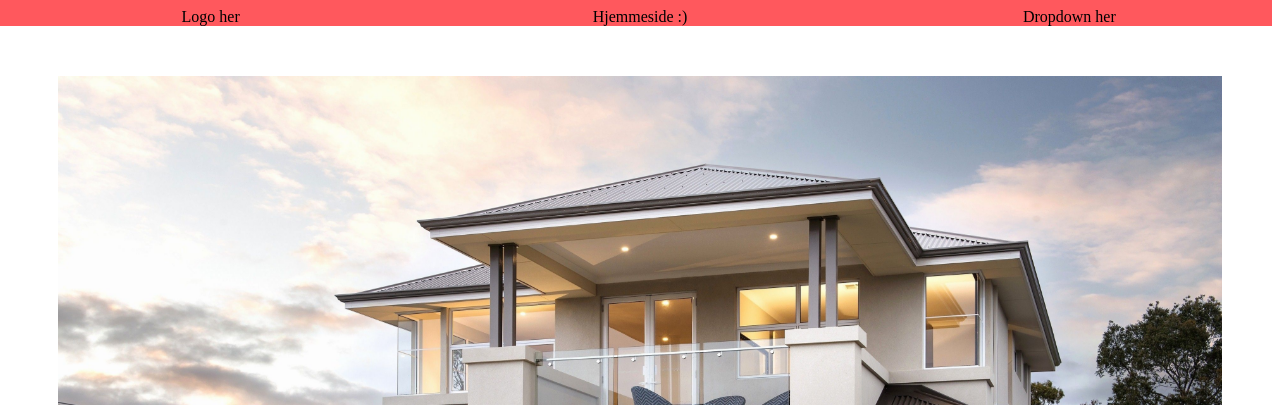
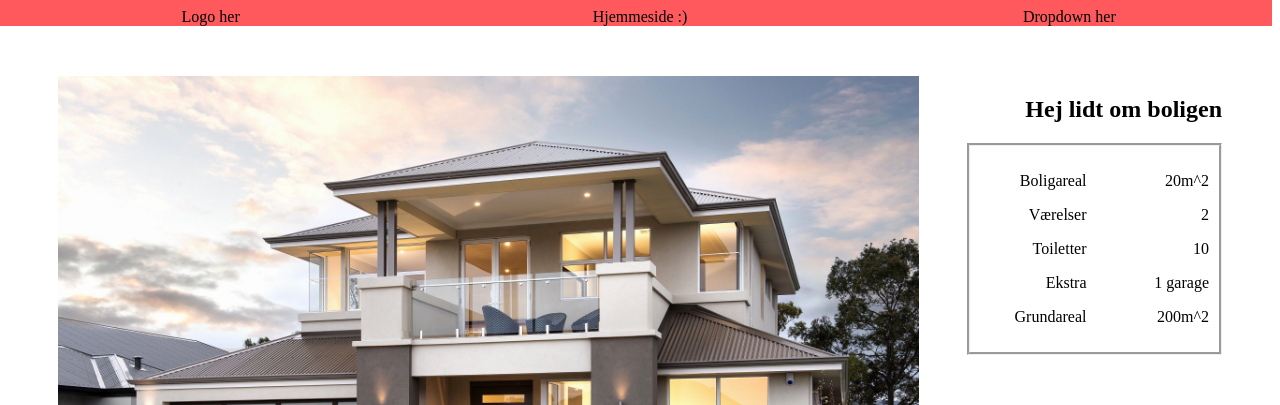
Before and after one commit to Adamhviid/react-app, a React (Create React App) app: page / in a window 1280 px wide. Shown: the top 405 px of the page. Built offline with nearby package versions, Linux system fonts and the light colour scheme; no server answers.

Commit message:
further styling and work with carousel

```diff
--- a/src/App.js
+++ b/src/App.js
@@ -13,11 +13,11 @@ function App() {
     <div className="App" >
       <Header />
       <Grid container spacing={6} style={{ textal: 'center', padding: '50px' }}>
-        <Grid item xs={12}>
+        <Grid item xs={9}>
           <Carousel />
         </Grid>
         <Grid item md={3} xs={12} >
-
+          <PropertyData />
         </Grid>
         <Grid item xs={12}>
           <Price />
@@ -29,7 +29,7 @@ function App() {
           <About />
         </Grid>
         <Grid item md={4} xs={12}>
-          <PropertyData />
+
         </Grid>
         <Grid item md={4} xs={12}>
           <Weather />
--- a/src/components/Carousel.js
+++ b/src/components/Carousel.js
@@ -7,16 +7,18 @@ import house from '../images/house.jpeg'
 import bathroom from '../images/bathroom.jpeg'
 import livingroom from '../images/livingroom.jpeg'
 import office from '../images/office.jpeg'
+import tv from '../images/tv.jpeg'
 
 const items = [
-  <div><img className="item" data-value="1" src={house} width="100%" height="auto"></img></div>,
-  <div><img className="item" data-value="2" src={bathroom} width="100%" height="auto"></img></div>,
-  <div><img className="item" data-value="3" src={livingroom} width="100%" height="auto"></img></div>,
-  <div><img className="item" data-value="4" src={office} width="100%" height="auto"></img></div>
+  <img className="item" data-value="1" src={house} width="100%"></img>,
+  <img className="item" data-value="2" src={bathroom} width="100%" ></img>,
+  <img className="item" data-value="3" src={livingroom} width="100%" ></img>,
+  <img className="item" data-value="4" src={office} width="100%" ></img>,
+  <img className="item" data-value="5" src={tv} width="100%" ></img>
 ];
 const thumbItems = (items, [setThumbIndex, setThumbAnimation]) => {
   return items.map((item, i) => (
-    <div className="thumb" onClick={() => (setThumbIndex(i), setThumbAnimation(true))}>
+    <div className="thumb" style={{ width: '300px', height: 'auto', paddingRight: '50px' }} onClick={() => (setThumbIndex(i), setThumbAnimation(true))}>
       {item}
     </div>
   ));
@@ -68,10 +70,10 @@ const Carousel = () => {
   };
 
   return (
+    <div style={{ width: '100%' }}>
       <AliceCarousel
         activeIndex={mainIndex}
         animationType="fadeout"
-      autoWidth
         animationDuration={800}
         disableDotsControls
         disableButtonsControls
@@ -81,25 +83,22 @@ const Carousel = () => {
         onSlideChange={syncMainBeforeChange}
         onSlideChanged={syncMainAfterChange}
         touchTracking={!thumbAnimation}
-    />,
-    <div className="thumbs">
+      />
+      <div className="thumbs" style={{ textAlign: 'center', padding: '30px' }}>
         <AliceCarousel
           activeIndex={thumbIndex}
           autoWidth
-        disableDotsControls
           disableButtonsControls
           items={thumbs}
           mouseTracking={false}
           onSlideChanged={syncThumbs}
           touchTracking={!mainAnimation}
         />
-      <div className="b-refs-buttons" style={{ textAlign: 'center' }}>
         <Button variant="contained" style={{ backgroundColor: '#FF585D' }} onClick={slidePrev}>Prev</Button>
         <Button variant="contained" style={{ backgroundColor: '#FF585D' }} onClick={slideNext}>Next</Button>
       </div>
-    </div>
+    </div >
   )
 }
 
-
 export default Carousel
```
Also changed, not shown: src/components/Address.js (added, +9 -0 lines), src/images/tv.jpeg (added). Lines whose indentation alone changed are shown as unchanged.
